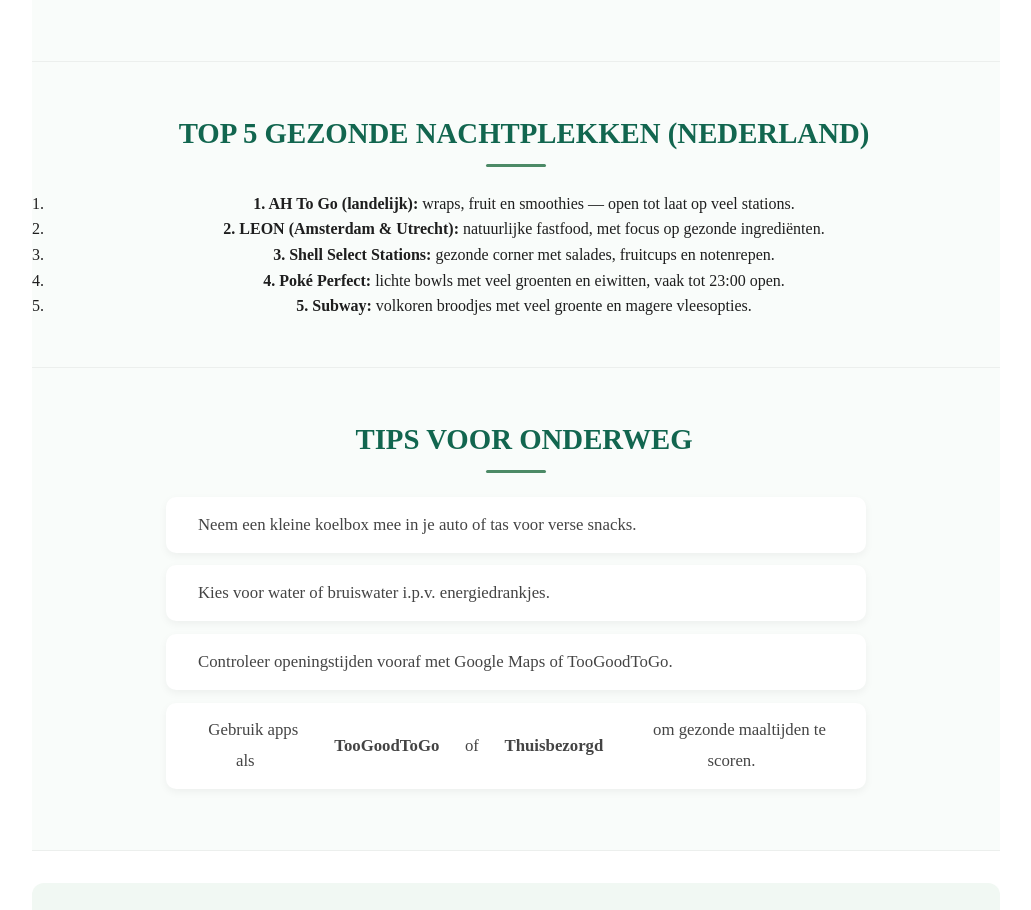
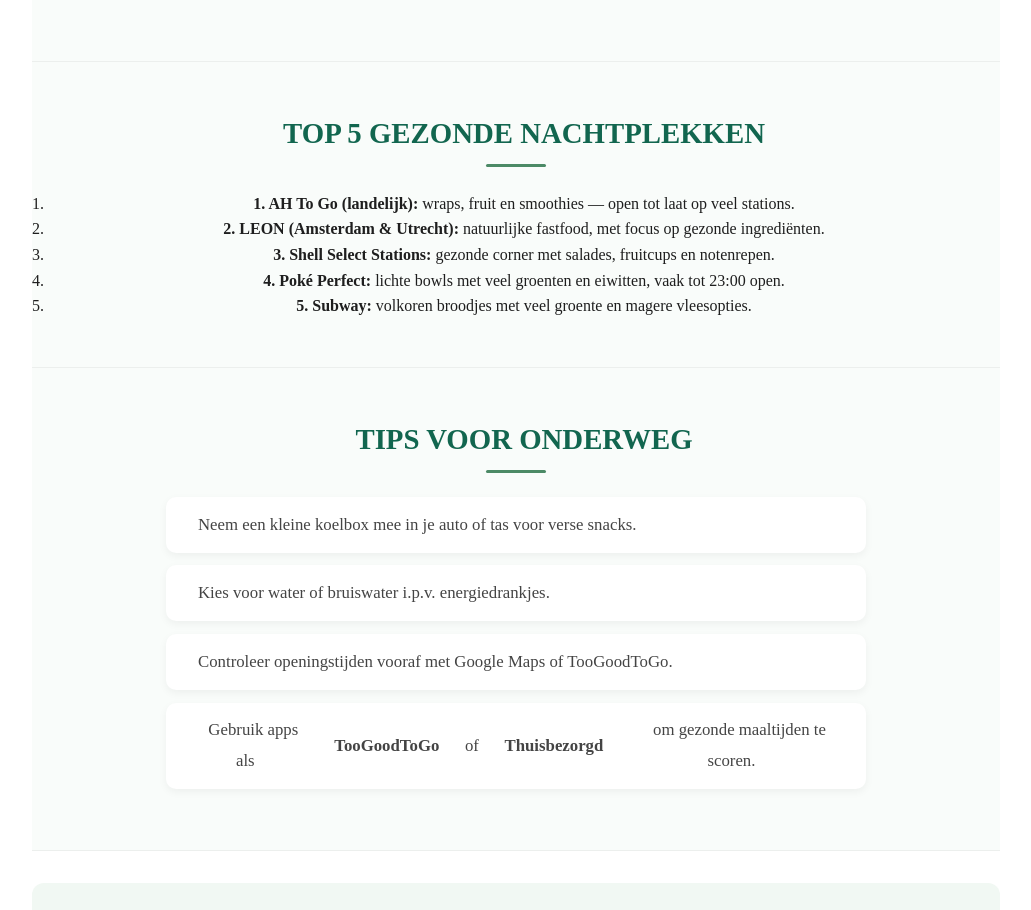
Before and after one commit to inhollandTimmie26/assessment-periode1-web-markup, a plain HTML site: page waar.html in a window 1280 px wide. Shown: the part 1500-2410 px from the top of the page, without its empty margins (124-1155 px from the left). Drawn offline with Linux system fonts and the light colour scheme; a web font is replaced by a local one.

Commit message:
waar fixed

```diff
--- a/waar.html
+++ b/waar.html
@@ -80,7 +80,7 @@
 
   <!-- TOP AANBEVELINGEN -->
   <section class="alt-section recommendations">
-    <h2> Top 5 Gezonde Nachtplekken (Nederland)</h2>
+    <h2> Top 5 Gezonde Nachtplekken</h2>
     <ol>
       <li><strong>1. AH To Go (landelijk):</strong> wraps, fruit en smoothies — open tot laat op veel stations.</li>
       <li><strong>2. LEON (Amsterdam & Utrecht):</strong> natuurlijke fastfood, met focus op gezonde ingrediënten.</li>
```
